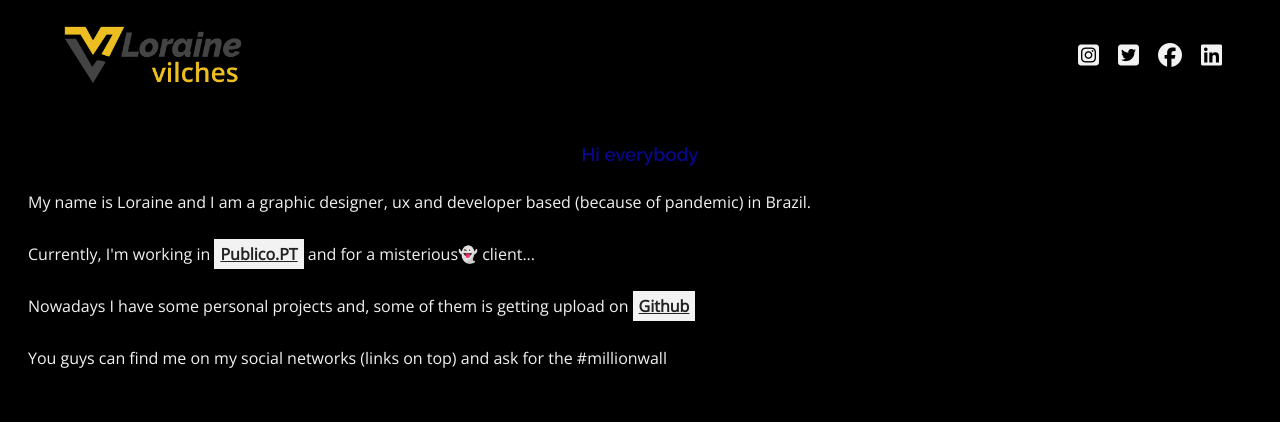
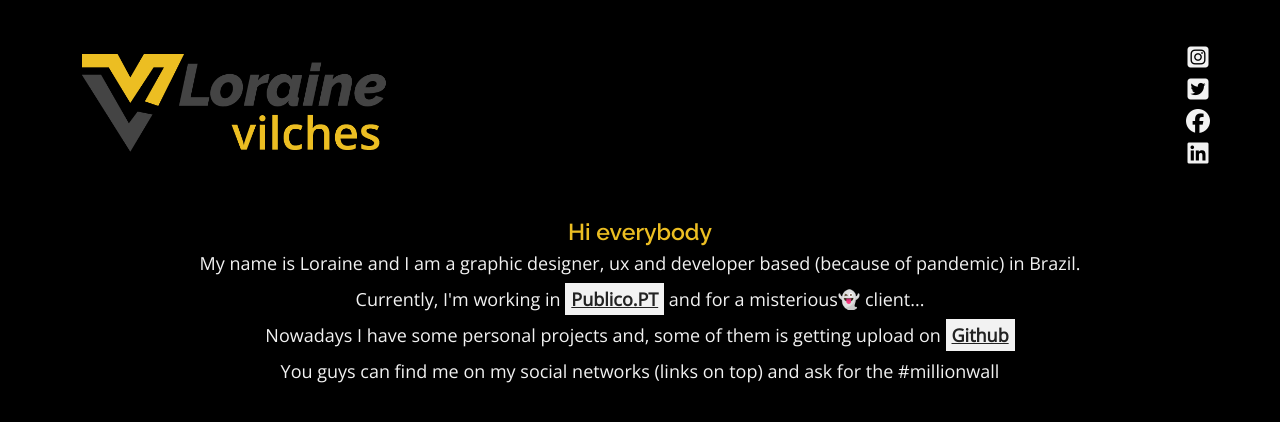
Before and after one commit to lorainevilches/lorainevilches-web, a plain HTML site: page index.html in a window 1280 px wide. Drawn offline with nearby package versions, Linux system fonts and the light colour scheme.

```diff
--- a/css/style.css
+++ b/css/style.css
@@ -1,6 +1,6 @@
-html{background-color: #000;}
+*, html{padding: 0; margin: 0; background-color: #000;}
 main.page{width: 100%;}
-nav{
+section.navbar nav{
     display: flex;
     flex-direction: row;
     flex-wrap: nowrap;
@@ -10,20 +10,49 @@ nav{
     margin-right: 0;
 }
 @media (min-width: 64em) {
-    nav{
+    section.navbar nav{
         margin-top: 20px;
         margin-left: 50px;
         margin-right: 50px;
     }
 }
-nav .idv img{width: 100%; text-align: center;}
+section.navbar nav .idv img{
+    width: 80%; text-align: center; padding-top: 20px; padding-left: 20px;
+}
+@media (min-width:481px)  {
+    section.navbar nav .idv img{width: 60%;}
+}
+@media (min-width:641px)  {
+    section.navbar nav .idv img{width: 50%;}
+}
+@media (min-width:961px)  {
+    section.navbar nav .idv img{width: 50%; text-align:left;}
+}
+@media (min-width:1025px) {
+    section.navbar nav .idv img{width: 50%; text-align:left;}
+}
+@media (min-width:1281px) {
+    section.navbar nav .idv img{width: 30%; text-align:left;}
+}
+section.navbar nav .wrapper{min-width: 30px;
+    display: flex;
+    flex-direction: column;
+    flex-wrap: wrap;
+    align-content: flex-end;
+    align-items: center;
+    padding-right: 20px;
+    padding-top: 20px;}
+section.navbar nav .wrapper a{margin-left: 15px; font-size: 1.5em; color: #f2f2f2; margin-top: 5px;}
+section.navbar nav .wrapper a:last-child{margin-right: 0;}
+
+section.intro .content{text-align: center; margin-top: 50px; padding: 0 20px; margin-bottom: 20px;}
+section.intro .content h3{    color: rgb(236 190 34); font-family: 'Raleway', sans-serif; font-size: 23px;}
+section.intro .content p{color: #f2f2f2; font-family: 'Open Sans', sans-serif; font-weight: 300; font-size: 16px; line-height: 36px; text-align: left;}
 @media (min-width: 64em) {
-    nav .idv img{width: 30%; text-align:left;}
+    section.intro .content p{
+        text-align: center; font-size: 18px;
+    }
 }
-nav .wrapper a{margin-left: 15px; font-size: 1.5em; color: #f2f2f2;}
-nav .wrapper a:last-child{margin-right: 0;}
+section.intro .content p a{background-color: #F2F2F2; padding: 4px 6px; color: #222; font-weight: 600;}
 
-.content{text-align: center; margin-top: 50px; padding: 0 20px; margin-bottom: 20px;}
-.content h3{color: rgb(7, 7, 138); font-family: 'Raleway', sans-serif;}
-.content p{color: #f2f2f2; font-family: 'Open Sans', sans-serif; font-weight: 300; font-size: 16px; line-height: 36px; text-align: left;}
-.content p a{background-color: #F2F2F2; padding: 4px 6px; color: #222; font-weight: 600;}
+section.api{background-color: #F2F2F2; width: 100%; height: auto;}
--- a/index.html
+++ b/index.html
@@ -5,14 +5,28 @@
     <meta http-equiv="X-UA-Compatible" content="IE=edge">
     <meta name="viewport" content="width=device-width, initial-scale=1.0">
     <title>Loraine Vilches</title>
+    <meta property="og:title" content="Loraine Vilches UX Designer and Developer" />
+    <meta property="og:type" content="website" />
+    <meta property="og:description" content="An UX designer and front-end developer who lives around the world" />
+    <meta property="og:image" content="https://lorainevilches.com/build/loraine-vilches.jpg" />
+    <meta property="og:url" content="https://lorainevilches.com/" />
+    <meta property="og:site_name" content="Loraine Vilches" />
+    <meta name="twitter:card" content="summary" />
+    <meta name="twitter:url" content="https://twitter.com/lbpvilches">
+    <meta name="twitter:title" content="Loraine Vilches UX Designer and Developer">
+    <meta name="twitter:description" content="An UX designer and front-end developer who lives around the world">
+    <meta name="twitter:image" content="https://lorainevilches.com/build/loraine-vilches.jpg">
     <script src="https://kit.fontawesome.com/f7ae774e4c.js" crossorigin="anonymous"></script>
     <link rel="preconnect" href="https://fonts.googleapis.com">
     <link rel="preconnect" href="https://fonts.gstatic.com" crossorigin>
     <link href="https://fonts.googleapis.com/css2?family=Open+Sans:wght@300;400&family=Raleway:wght@600&display=swap" rel="stylesheet">
     <link rel="stylesheet" href="css/style.css">
+
+
 </head>
 <body>
     <main class="page">
+        <section class="navbar">
             <nav>
                 <div class="idv">
                     <img src="img/idv.png" alt="" />
@@ -24,6 +38,8 @@
                     <a href="https://www.linkedin.com/in/lorainevilches/" target="_blank"><i class="fab fa-linkedin"></i></a>
                 </div>
             </nav>
+        </section>
+        <section class="intro">
             <div class="content">
                 <h3>Hi everybody</h3>
                 <p>My name is Loraine and I am a graphic designer, ux and developer based (because of pandemic) in Brazil.</p>
@@ -31,6 +47,16 @@
                 <p>Nowadays I have some personal projects and, some of them is getting upload on <a class="link" href="https://github.com/lorainevilches/" target="_blank">Github</a></p>
                 <p>You guys can find me on my social networks (links on top) and ask for the #millionwall</p>
             </div>
+        </section>
+        <section class="api">
+            <div class="content">
+                <script src="https://apps.elfsight.com/p/platform.js" defer></script>
+                <div class="elfsight-app-c265b8eb-d9c7-42c7-bb95-1f04b1d33ea3"></div>
+            </div>
+        </section>
     </main>
+    <script src="js/jquery-3.6.0.min.js"></script>
+    <script src="js/jquery.instagramFeed.min.js"></script>
+    <script src="js/magic.js"></script>
 </body>
 </html>
```
Lines whose indentation alone changed are shown as unchanged.
